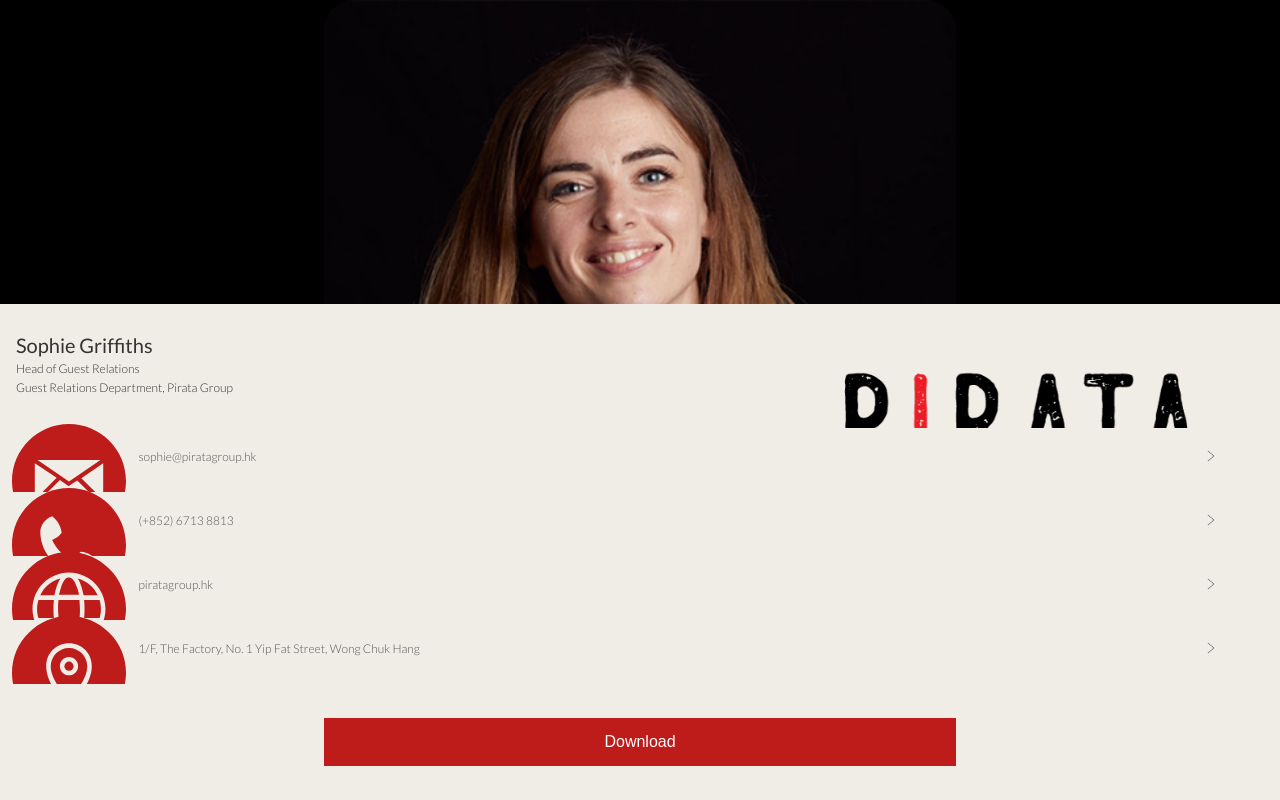
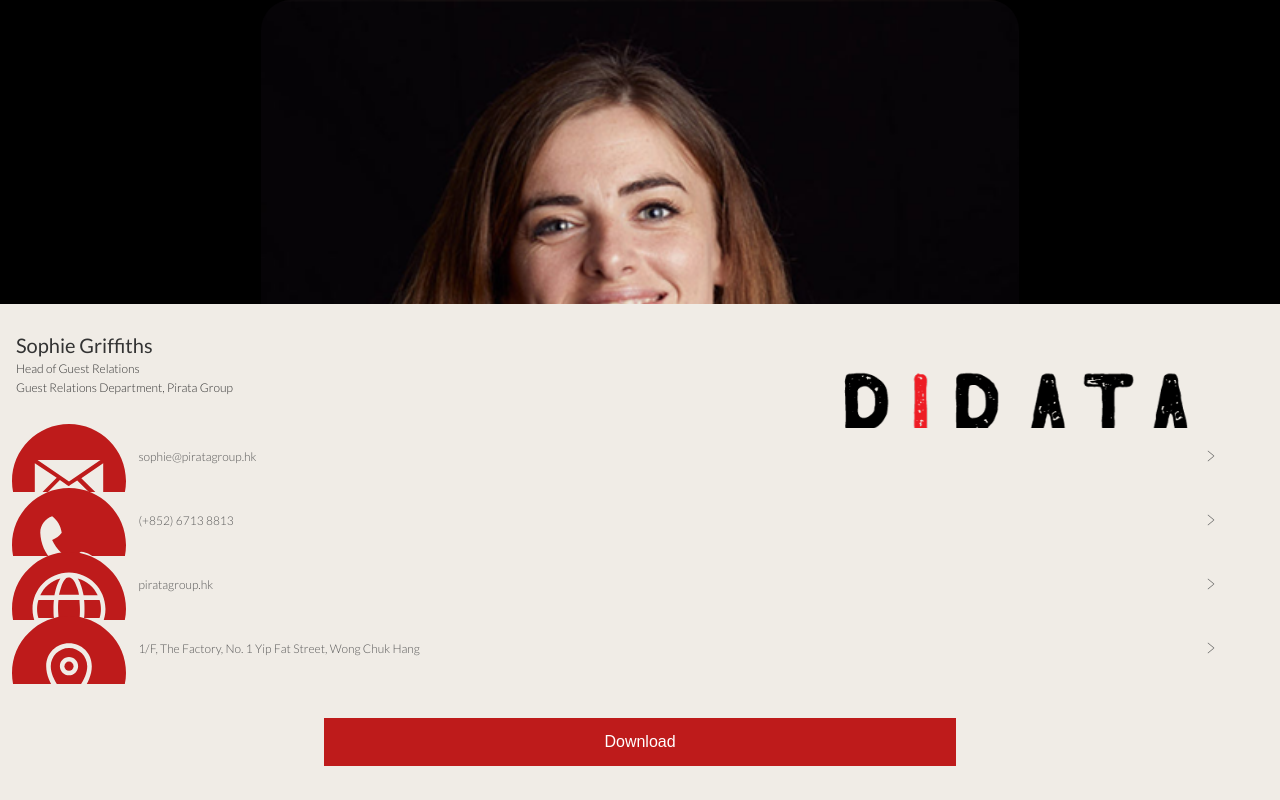
Before and after one commit to PiratagroupMarketing/Namecard_SophieGriffiths, a plain HTML site: page index.html in a window 1280 px wide. Drawn offline with Linux system fonts and the light colour scheme; a web font is replaced by a local one.

Commit message:
Update index.html

```diff
--- a/index.html
+++ b/index.html
@@ -13,7 +13,7 @@
 		<div class="container">
 			<div class="row">
 				<div class="col"></div>
-				<div class="col is-5">
+				<div class="col is-6">
 					<img class="profile-pic" src="SophieGriffiths.png" alt="Profile Picture">
 				</div>
 				<div class="col"></div>
```
